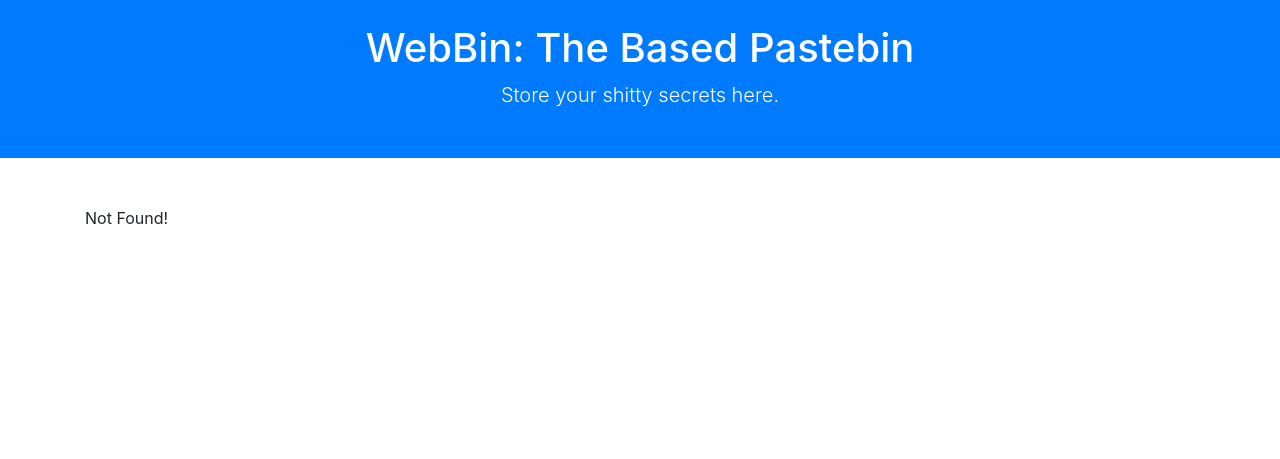
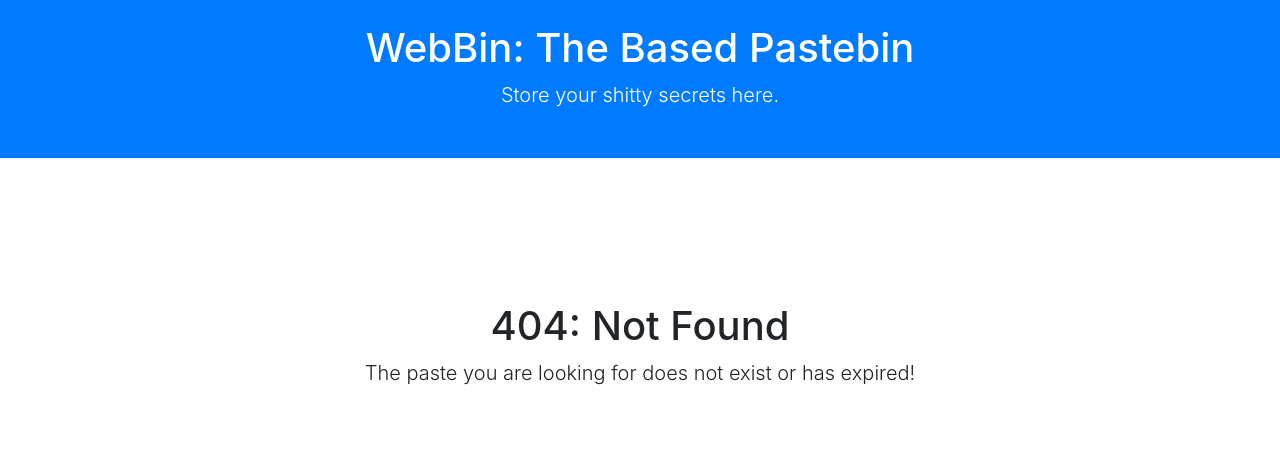
Before and after one commit to arunanshub/WebBin, a Python web app: template src/app/templates/404.html in a window 1280 px wide. Shown: the top 459 px of the page. Run offline with Jinja, Linux system fonts and the light colour scheme; the template is opened without the code that fills it, so the values that code supplies are empty; some libraries are stand-ins or nearby versions.

Commit message:
feat(errors): add design for 404 and 500 pages

```diff
--- a/src/app/templates/404.html
+++ b/src/app/templates/404.html
@@ -1,5 +1,15 @@
 {% extends "_main.html" %}
 
+{% block title %}
+WebBin: Not Found
+{% endblock %}
+
 {% block main_content %}
-Not Found!
+<div class="px-5 py-5 my-5 text-center">
+    <h1 class="display-5 fw-bold">404: Not Found</h1>
+
+    <p class="lead mb-4">
+    The paste you are looking for does not exist or has expired!
+    </p>
+</div>
 {% endblock %}
```
Also changed, not shown: src/app/templates/500.html (+11 -1 lines).
